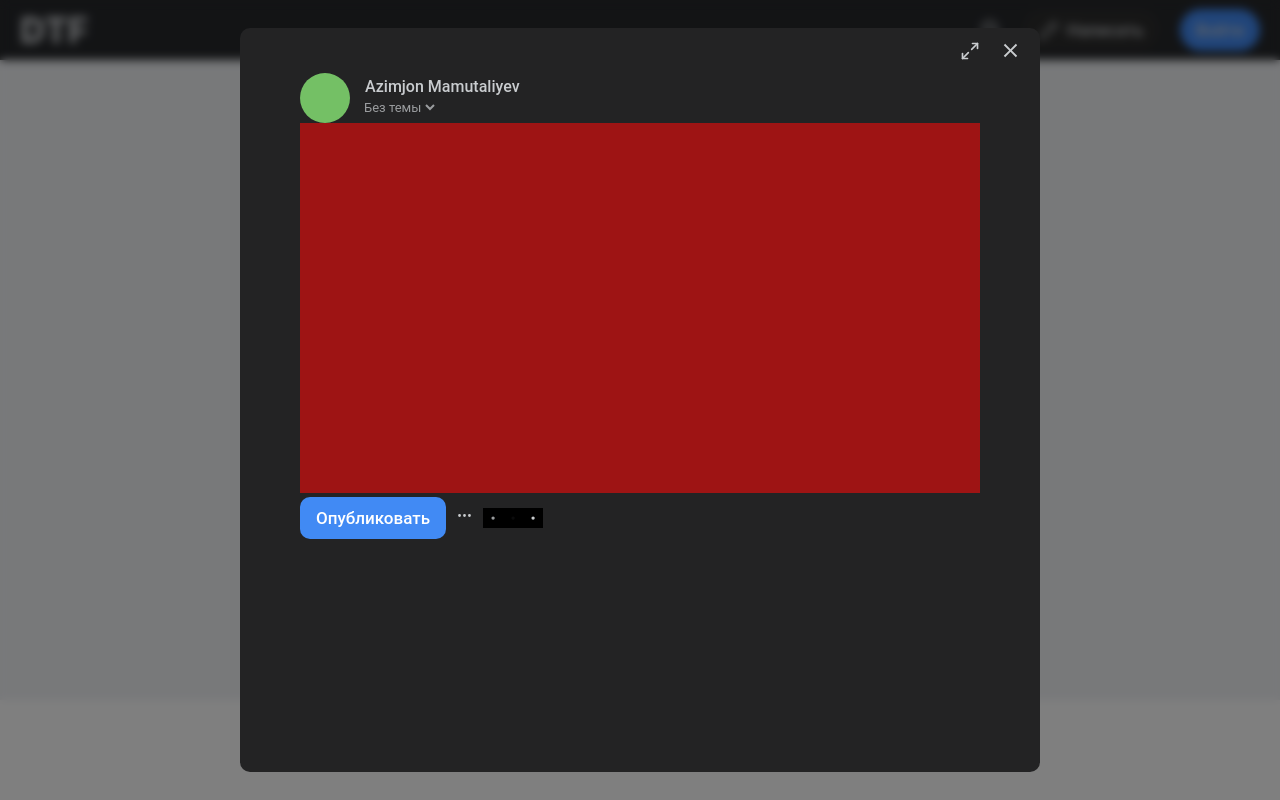
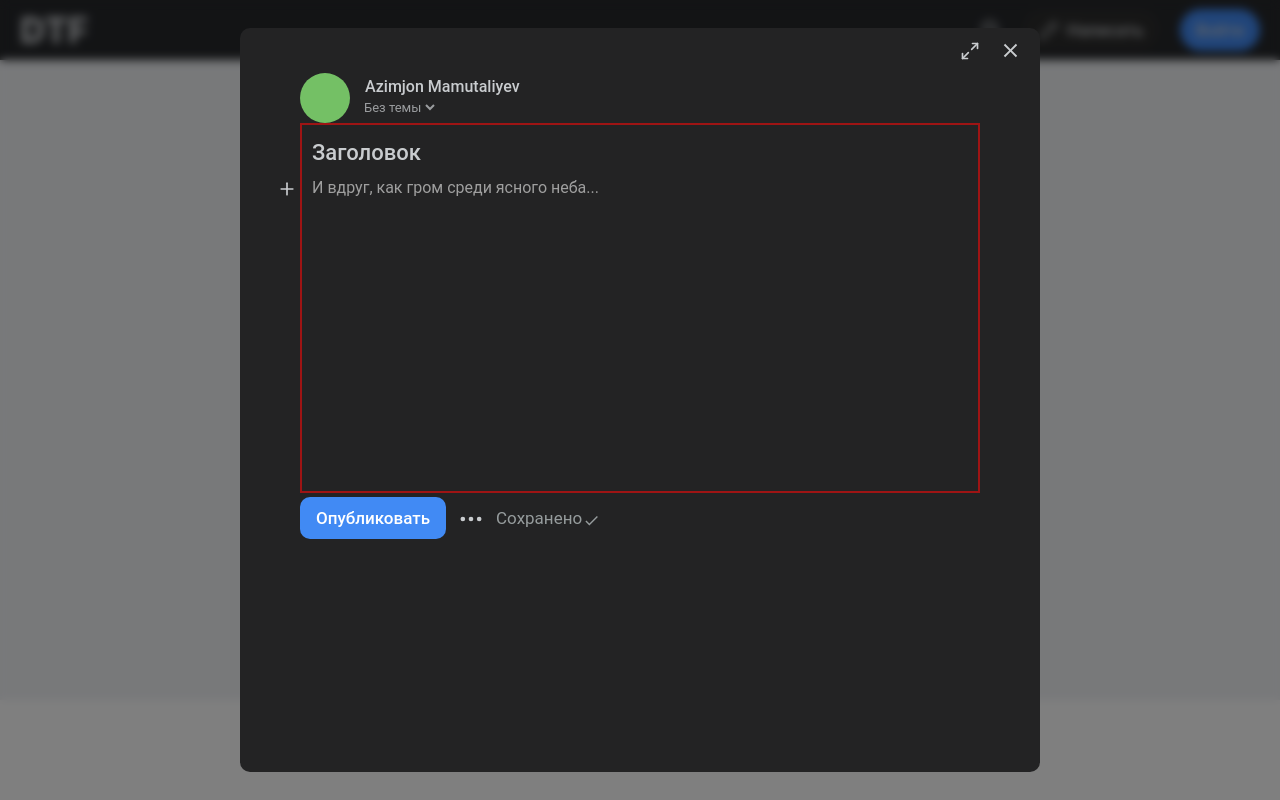
Before and after one commit to azimjon-95/dtf, a React (Create React App) app: page / in a window 1280 px wide. Both pictures are taken after a click on the button "Написать". Built offline with nearby package versions, Linux system fonts and the light colour scheme.

Commit message:
Navbar => Editer

```diff
--- a/package.json
+++ b/package.json
@@ -13,6 +13,7 @@
     "react-icons": "^5.3.0",
     "react-router-dom": "^6.28.0",
     "react-scripts": "5.0.1",
+    "react-spinners": "^0.14.1",
     "web-vitals": "^2.1.4"
   },
   "scripts": {
--- a/src/components/navbar/Editer.js
+++ b/src/components/navbar/Editer.js
@@ -3,15 +3,27 @@ import { IoMdClose } from "react-icons/io";
 import { FiMaximize2 } from "react-icons/fi";
 import { FiMoreHorizontal } from "react-icons/fi";
 import { Dropdown, Menu } from "antd";
+import { MdOutlineCheck } from "react-icons/md";
+import { FiPlus } from "react-icons/fi";
 import { FiMinimize2 } from "react-icons/fi";
+import { BiGridVertical } from "react-icons/bi";
+import PulseLoader from "react-spinners/PulseLoader";
 import { AiOutlineEye, AiOutlineHistory } from "react-icons/ai";
 import { TbRating18Plus } from "react-icons/tb";
-import LoadingDots from "../../hooks/LoadingDots";
+
 
 import "./styles/editer.css";
 
 function Editer({ setShowModal }) {
   const [showModel, setShowModel] = useState(false);
+  const [isCheck, setIsCheck] = useState(false);
+  const [isFocused, setIsFocused] = useState(false);
+  const [hasText, setHasText] = useState(false);
+  const [isHovered, setIsHovered] = useState(false);
+
+  const handleInputChange = (e) => {
+    setHasText(e.target.value.length > 0);
+  };
 
   const closeModal = () => {
     setShowModal(null);
@@ -43,6 +55,29 @@ function Editer({ setShowModal }) {
     document.title = "✏️ Новый пост"; // pen ikonkasi bilan nomni yangilash
   }, []);
 
+
+  const plTexts = [
+    "Однажды весной, в час небывалого...",
+    "У меня есть мечта...",
+    "Я комендор-сержант Хартман...",
+    "Люди постоянно спрашивают меня...",
+    "В уездном городе N было...",
+    "Тишина царила вокруг, лишь шум ветра...",
+    "Мы живем, как будто времени не существует...",
+    "На далёкой окраине маленького городка...",
+    "И вдруг, как гром среди ясного неба...",
+    "Жизнь — это не то, что с нами происходит, а то, как мы на это реагируем..."
+  ];
+
+  const [placeholder, setPlaceholder] = useState("");
+
+  // Random placeholder o'rnatish
+  useEffect(() => {
+    const randomText = plTexts[Math.floor(Math.random() * plTexts.length)];
+    setPlaceholder(randomText);
+  }, []); // Faqat bir marta bajariladi (komponent yuklanganda)
+
+
   return (
     <div className="modal-editor" onClick={closeModal}>
       <div className={`${showModel ? "modal_ed_overflow" : "modal_ed"}`} onClick={(e) => e.stopPropagation()}>
@@ -70,15 +105,78 @@ function Editer({ setShowModal }) {
               </select>
             </span>
           </div>
-          <div className="text_ar_box"></div>
+          <div className="text_ar_box">
+            <div
+              className="input_btn"
+              onMouseEnter={() => setIsHovered(true)}
+              onMouseLeave={() => setIsHovered(false)}
+            >
+              {!(isFocused || !hasText || !isHovered) && (
+                <button
+                  onMouseEnter={() => setIsHovered(true)}
+                  onMouseLeave={() => setIsHovered(false)}
+                >
+                  <BiGridVertical />
+                </button>
+              )}
+              <input
+                type="text"
+                className="Заголовокs"
+                placeholder="Заголовок"
+                onFocus={() => setIsFocused(true)} // Fokus holatida
+                onBlur={() => setIsFocused(false)} // Fokusdan chiqishda
+                onChange={handleInputChange} // Matnni kuzatish
+              />
+            </div>
+
+            <div
+              className="input_btn_nexts"
+              onMouseEnter={() => setIsHovered(true)}
+              onMouseLeave={() => setIsHovered(false)}
+            >
+              {!(isFocused || !hasText || !isHovered) ? (
+                <button
+                  onMouseEnter={() => setIsHovered(true)}
+                  onMouseLeave={() => setIsHovered(false)}
+                >
+                  <BiGridVertical />
+                </button>
+              )
+                : (
+                  <button
+                    onMouseEnter={() => setIsHovered(true)}
+                    onMouseLeave={() => setIsHovered(false)}
+                  >
+                    <FiPlus />
+                  </button>
+                )
+              }
+              <input
+
+                type="text"
+                placeholder={placeholder}
+                onFocus={() => setIsFocused(true)} // Fokus holatida
+                onBlur={() => setIsFocused(false)} // Fokusdan chiqishda
+                onChange={handleInputChange} // Matnni kuzatish
+              />
+            </div>
+          </div>
 
           <div className="text_ar_btns">
             <button>Опубликовать</button>
             <Dropdown overlay={menu} trigger={["click"]}>
-              <div closeModal="moreHorizontal"><FiMoreHorizontal /></div>
+              <div className="moreHorizontal"><FiMoreHorizontal /></div>
             </Dropdown>
 
-            <LoadingDots />
+            <p>
+              Сохранено
+              {
+                isCheck ?
+                  <PulseLoader color="#C9CCCF" size={2} speedMultiplier={0.9} style={{ marginBottom: "-1px" }} />
+                  :
+                  <MdOutlineCheck style={{ marginBottom: "2.5px" }} />
+              }
+            </p>
           </div>
 
         </div>
--- a/src/components/navbar/styles/editer.css
+++ b/src/components/navbar/styles/editer.css
@@ -56,8 +56,28 @@
 .text_ar_box {
     width: 100%;
     min-height: 370px;
-    background: #9e1414;
+    border: 2px solid #9e1414;
     padding: 10px 0;
+}
+
+.input_btn {
+    display: flex;
+    align-items: center;
+    justify-content: center;
+    position: relative;
+}
+
+.input_btn>button {
+    display: flex;
+    align-items: center;
+    font-size: 20px;
+    width: 30px;
+    position: absolute;
+    left: -25px;
+    top: 9px;
+    background: transparent;
+    color: #c9cccf;
+    border: none;
 }
 
 .text_ar_btns {
@@ -68,6 +88,59 @@
     gap: 10px;
 }
 
+.input_btn_nexts {
+    display: flex;
+    align-items: center;
+    justify-content: center;
+    position: relative;
+}
+
+.input_btn_nexts input {
+    width: 100%;
+    height: 35px;
+    outline: none;
+    border: none;
+    font: 400 16px / 26px Roboto, system-ui, -apple-system, "Segoe UI", Roboto, Ubuntu, Cantarell, "Noto Sans", sans-serif;
+    padding: 6px 15px 6px 0px;
+    vertical-align: baseline;
+    outline: rgb(201, 204, 207) none 0px;
+    color: #9f9f9f;
+    background-color: rgb(35, 35, 36);
+    text-indent: 10px;
+}
+
+.input_btn_nexts input::placeholder {
+    font: 400 16px / 30px Roboto, system-ui, -apple-system, "Segoe UI", Roboto, Ubuntu, Cantarell, "Noto Sans", sans-serif;
+    margin: 0px;
+    vertical-align: baseline;
+    color: #9f9f9f;
+}
+
+.input_btn_nexts>button {
+    display: flex;
+    align-items: center;
+    font-size: 20px;
+    width: 30px;
+    position: absolute;
+    left: -25px;
+    top: 9px;
+    background: transparent;
+    color: #c9cccf;
+    border: none;
+}
+
+.text_ar_btns>p {
+    display: flex;
+    align-items: flex-end;
+    justify-content: center;
+    gap: 1px;
+
+    font: 400 17px / 26px Roboto, system-ui, -apple-system, "Segoe UI", Roboto, Ubuntu, Cantarell, "Noto Sans", sans-serif;
+    vertical-align: baseline;
+    color: rgb(150, 156, 157);
+    background-color: rgb(35, 35, 36);
+}
+
 .moreHorizontal {
     width: 30px;
     display: flex;
@@ -76,6 +149,7 @@
     height: 30px;
     border-radius: 50%;
     cursor: pointer;
+    margin-top: 2px;
 }
 
 .moreHorizontal:hover {
@@ -83,7 +157,7 @@
 }
 
 .moreHorizontal>svg {
-    font-size: 25px;
+    font-size: 28px !important;
 }
 
 .text_ar_btns>button {
@@ -112,6 +186,7 @@
     gap: 10px;
     padding-right: 15px;
 }
+
 
 .dtf_modal_head del {
     cursor: pointer;
@@ -214,3 +289,23 @@
     background-color: #1f1f1f !important;
     border: .2px solid #8080806d !important;
 }
+
+.Заголовокs {
+    width: 100%;
+    height: 35px;
+    outline: none;
+    border: none;
+    font: 500 22px / 30px Roboto, system-ui, -apple-system, "Segoe UI", Roboto, Ubuntu, Cantarell, "Noto Sans", sans-serif;
+    margin: 0px;
+    vertical-align: baseline;
+    color: rgb(201, 204, 207);
+    background: transparent;
+    text-indent: 10px;
+}
+
+.Заголовокs::placeholder {
+    font: 500 22px / 30px Roboto, system-ui, -apple-system, "Segoe UI", Roboto, Ubuntu, Cantarell, "Noto Sans", sans-serif;
+    margin: 0px;
+    vertical-align: baseline;
+    color: #c9cccf;
+}
--- a/src/hooks/LoadingDots.js
+++ /dev/null
@@ -1,15 +0,0 @@
-import React from "react";
-import { LuDot } from "react-icons/lu";
-import "../index.css";
-
-function LoadingDots() {
-    return (
-        <div className="loading-container">
-            <LuDot className="dot dot-1" />
-            <LuDot className="dot dot-2" />
-            <LuDot className="dot dot-3" />
-        </div>
-    );
-}
-
-export default LoadingDots;
--- a/src/index.css
+++ b/src/index.css
@@ -22,48 +22,3 @@ a {
   padding: 0;
   box-sizing: border-box;
 }
-
-/* LoadingDots.css */
-.loading-container {
-  display: flex;
-  justify-content: center;
-  align-items: center;
-  font-size: 30px;
-  font-weight: bold;
-  background: #000;
-  padding: 0;
-
-}
-
-.dot {
-  display: inline-block;
-  opacity: 0;
-  animation: bounce 1.2s infinite ease-in-out;
-  font-size: 20px;
-  padding: 0;
-
-}
-
-.dot-1 {
-  animation-delay: 0s;
-}
-
-.dot-2 {
-  animation-delay: 0.5s;
-}
-
-.dot-3 {
-  animation-delay: 1s;
-}
-
-@keyframes bounce {
-
-  0%,
-  100% {
-    opacity: 0;
-  }
-
-  50% {
-    opacity: 1;
-  }
-}
```
Also changed, not shown: 1 other file (tests, documents, lock files or other folders).
